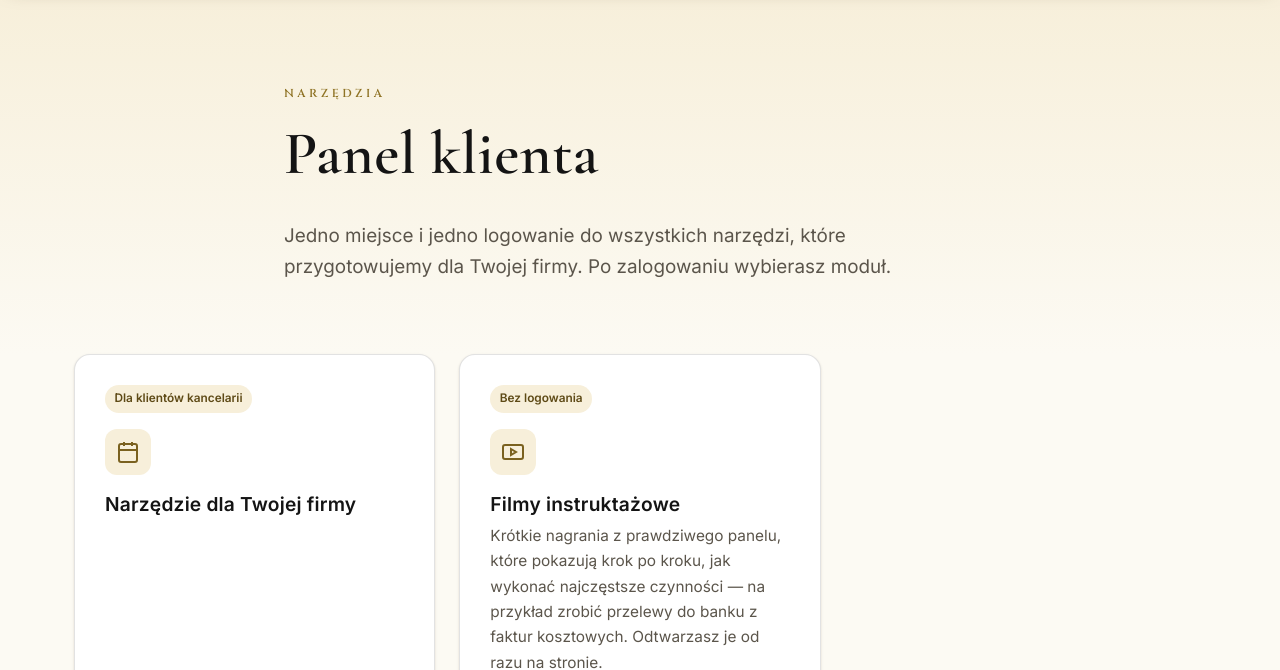
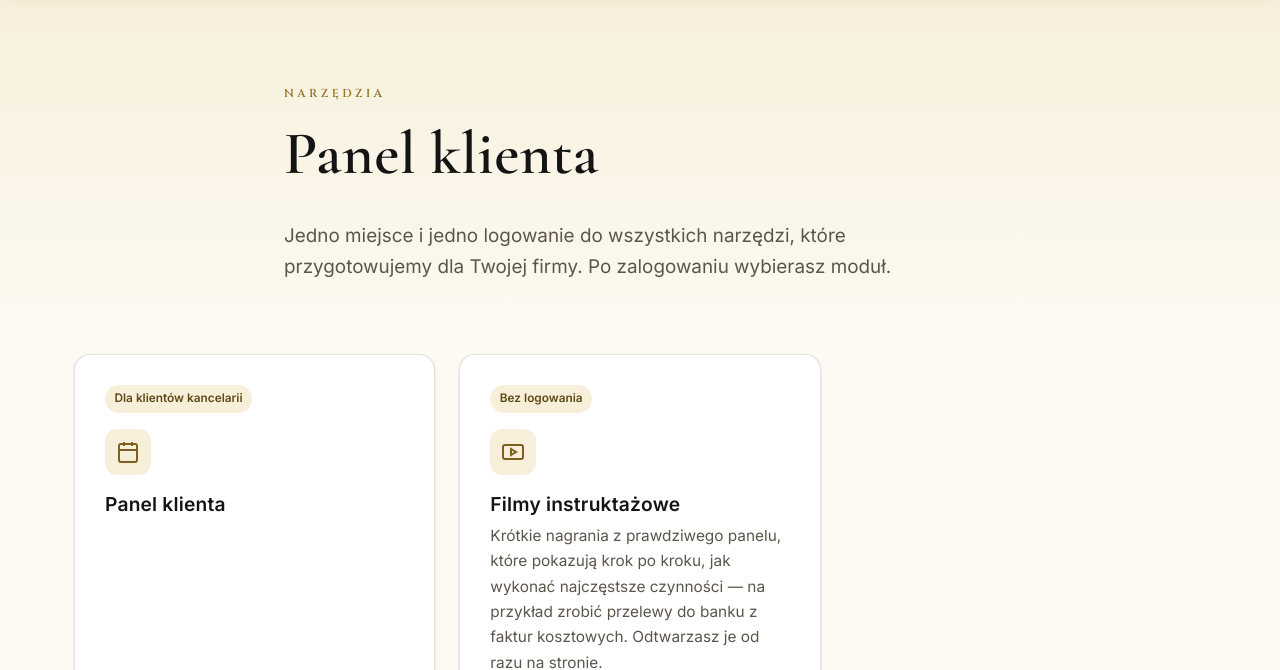
Before and after one commit to jlisowiec-dev/moja-strona, a plain HTML site: page nieobecnosci-urlopy.html in a window 1280 px wide. Shown: the part 130-800 px from the top of the page. Drawn offline with Linux system fonts and the light colour scheme.

Commit message:
Panel klienta: przywrócony tytuł kafelka (bez opisu)
Co-Authored-By: Claude Sonnet 5.5 <noreply@anthropic.com>

```diff
--- a/nieobecnosci-urlopy.html
+++ b/nieobecnosci-urlopy.html
@@ -87,7 +87,7 @@
       <article class="card tool-card">
         <div class="tool-card__badges"><span>Dla klientów kancelarii</span></div>
         <div class="card__icon"><svg viewBox="0 0 24 24" fill="none" stroke="currentColor" stroke-width="2"><rect x="3" y="4" width="18" height="18" rx="2"/><path d="M16 2v4M8 2v4M3 10h18M8 14h.01M12 14h.01M16 14h.01M8 18h.01M12 18h.01"/></svg></div>
-        <h3>Narzędzie dla Twojej firmy</h3>
+        <h3>Panel klienta</h3>
         <a class="btn btn--primary tool-card__btn" href="https://panel.kancelarialisowiec.pl" target="_blank" rel="noopener">Zaloguj się</a>
       </article>
       <article class="card tool-card">
```
